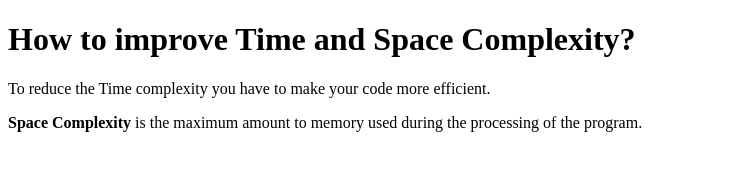
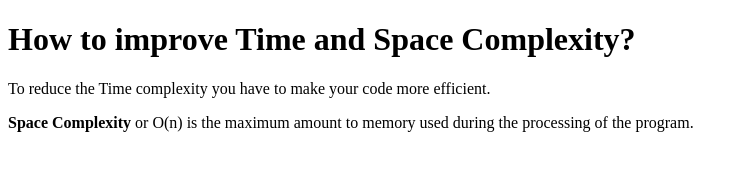
Before and after one commit to acciojob/time-and-space-complexity-ShariqShaikh33, a website: page main.html in a window 1280 px wide. Shown: the whole page, without its empty margins (0-748 px from the left). Drawn offline with Linux system fonts and the light colour scheme.

Commit message:
created a submission

```diff
--- a/main.html
+++ b/main.html
@@ -10,7 +10,7 @@
 	<!-- the entire body must be written by student -->
 	<h1>How to improve Time and Space Complexity?</h1>
 	<p>To reduce the Time complexity you have to make your code more efficient.</p>
-	<p><b>Space Complexity</b> is the maximum amount to memory used during the processing of the program. </p>
+	<p><b>Space Complexity</b> or O(n) is the maximum amount to memory used during the processing of the program. </p>
     <script type="text/javascript" src="./script.js">
 </script>
 
```
